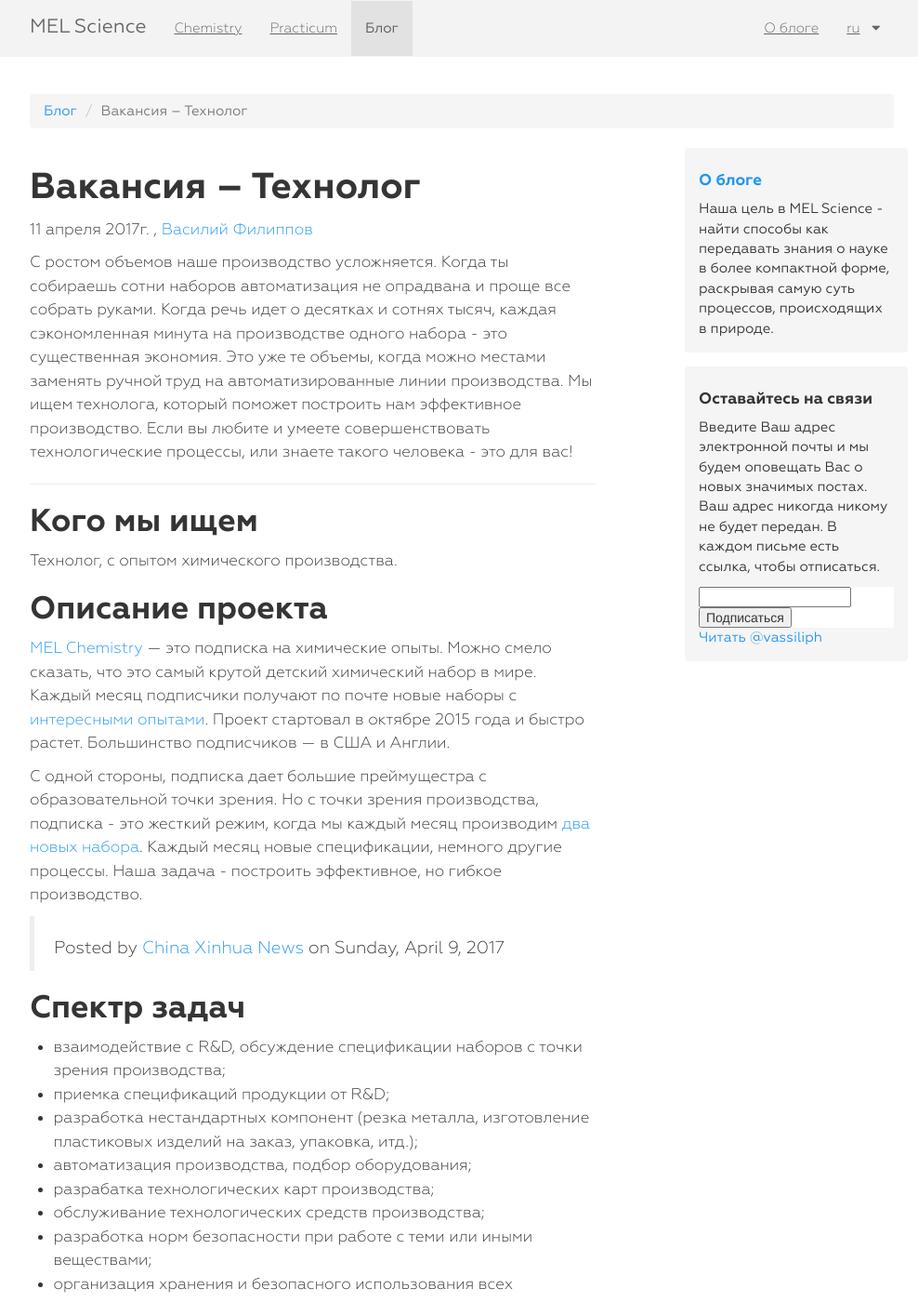
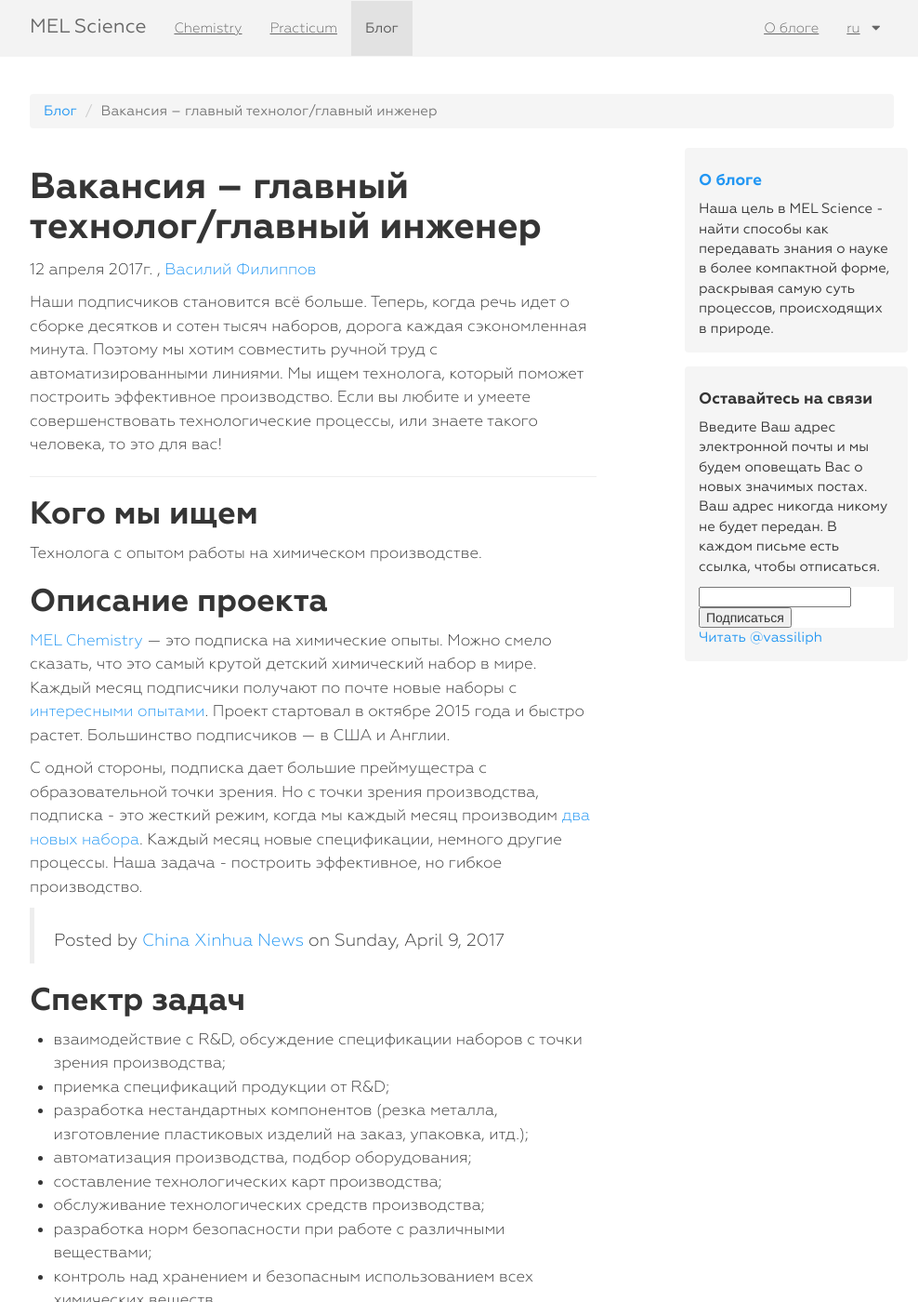
Before and after one commit to MELScience/blog.melscience.com, a Jekyll site: the page built from ru/2017-04-12-technologist.md, in a window 1280 px wide and 1400 px high. Shown: the whole window at 93% size, without its empty margins (143-1131 px from the left). Built offline with Jekyll 4.4.1, drawn with Linux system fonts in a browser that asks for light colours; nearby versions of some CDN libraries; comment, search, counter and statistics services are not loaded; some of the changed text lies outside the part shown.

Commit message:
Final text of technologist

```diff
--- a/ru/2017-04-11-technologist.md
+++ b/ru/2017-04-12-technologist.md
@@ -1,22 +1,23 @@
 ---
 layout: blog-post
-title: Вакансия – Технолог
+title: Вакансия – главный технолог/главный инженер
 type: blog-post
 author: Василий Филиппов
 author-id: vassili-philippov
 post-image: <img src="/images/technologist.jpg" width="600" height="400" alt="Технолог">
 language: ru
-post-id: 2017-04-11
-publish-status: notpublished
+post-id: 2017-04-12
+publish-status: published
 ---
-С ростом объемов наше производство усложняется. Когда ты собираешь сотни наборов автоматизация не опрадвана и проще все собрать руками. Когда речь идет о десятках и сотнях тысяч, каждая сэкономленная минута на производстве одного набора - это существенная экономия. Это уже те объемы, когда можно местами заменять ручной труд на автоматизированные линии производства. Мы ищем технолога, который поможет построить нам эффективное производство. Если вы любите и умеете совершенствовать технологические процессы, или знаете такого человека - это для вас!
+Наши подписчиков становится всё больше. Теперь, когда речь идет о сборке десятков и сотен тысяч наборов, дорога каждая сэкономленная минута. Поэтому мы хотим совместить ручной труд с автоматизированными линиями. Мы ищем технолога, который поможет построить эффективное производство. Если вы любите и умеете совершенствовать технологические процессы, или знаете такого человека, то это для вас!
+
 <!-- more -->
 
 ---
 
 ## Кого мы ищем
 
-Технолог, с опытом химического производства.
+Технолога с опытом работы на химическом производстве.
 
 ## Описание проекта
 
@@ -39,22 +40,21 @@
 ## Спектр задач
 * взаимодействие с R&D, обсуждение спецификации наборов с точки зрения производства;
 * приемка спецификаций продукции от R&D;
-* разработка нестандартных компонент (резка металла, изготовление пластиковых изделий на заказ, упаковка, итд.);
+* разработка нестандартных компонентов (резка металла, изготовление пластиковых изделий на заказ, упаковка, итд.);
 * автоматизация производства, подбор оборудования;
-* разрабатка технологических карт производства;
+* составление технологических карт производства;
 * обслуживание технологических средств производства;
-* разработка норм безопасности при работе с теми или иными веществами;
-* организация хранения и безопасного использования всех химических веществ.
+* разработка норм безопасности при работе с различными веществами;
+* контроль над хранением и безопасным использованием всех химических веществ.
 
 ## Требования
 * химическое или химико-технологическое образование;
 * опыт работы инженером/технологом;
-* письменный английский (желателен разговорный);
+* письменный английский (желателен разговорный).
 
 ## Желательно
-* знакомство с правилами хранения химических реактивов на складе;
+* знание условий хранения химических реактивов на складе;
 * знание правил оборота прекурсоров, драгметаллов, спирта и прочего;
-* опыт подготовка документов по запросу ФНС и таможенных органов;
 * любовь к науке будет плюсом — это то, ради чего существует компания.
 
 ## Условия
```
